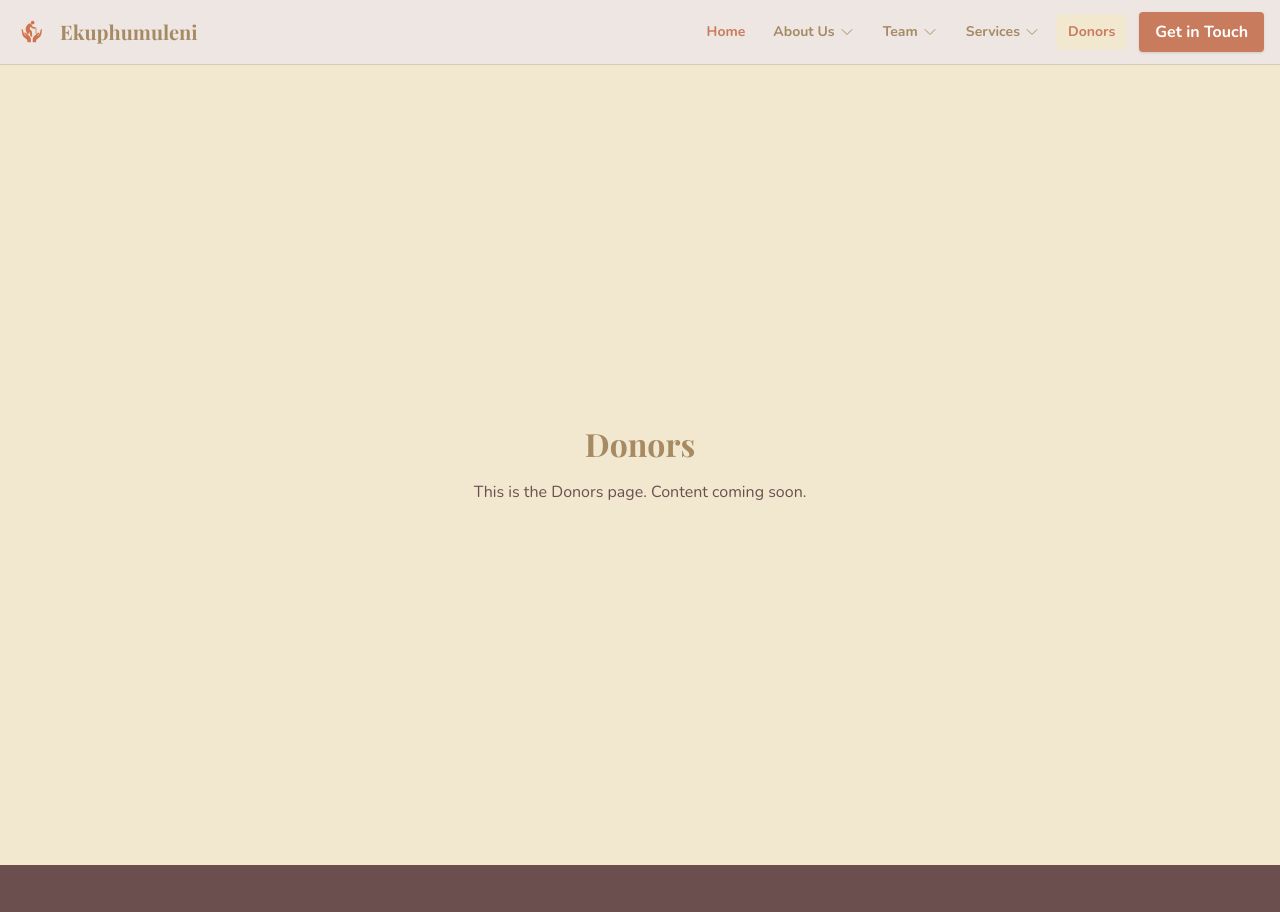
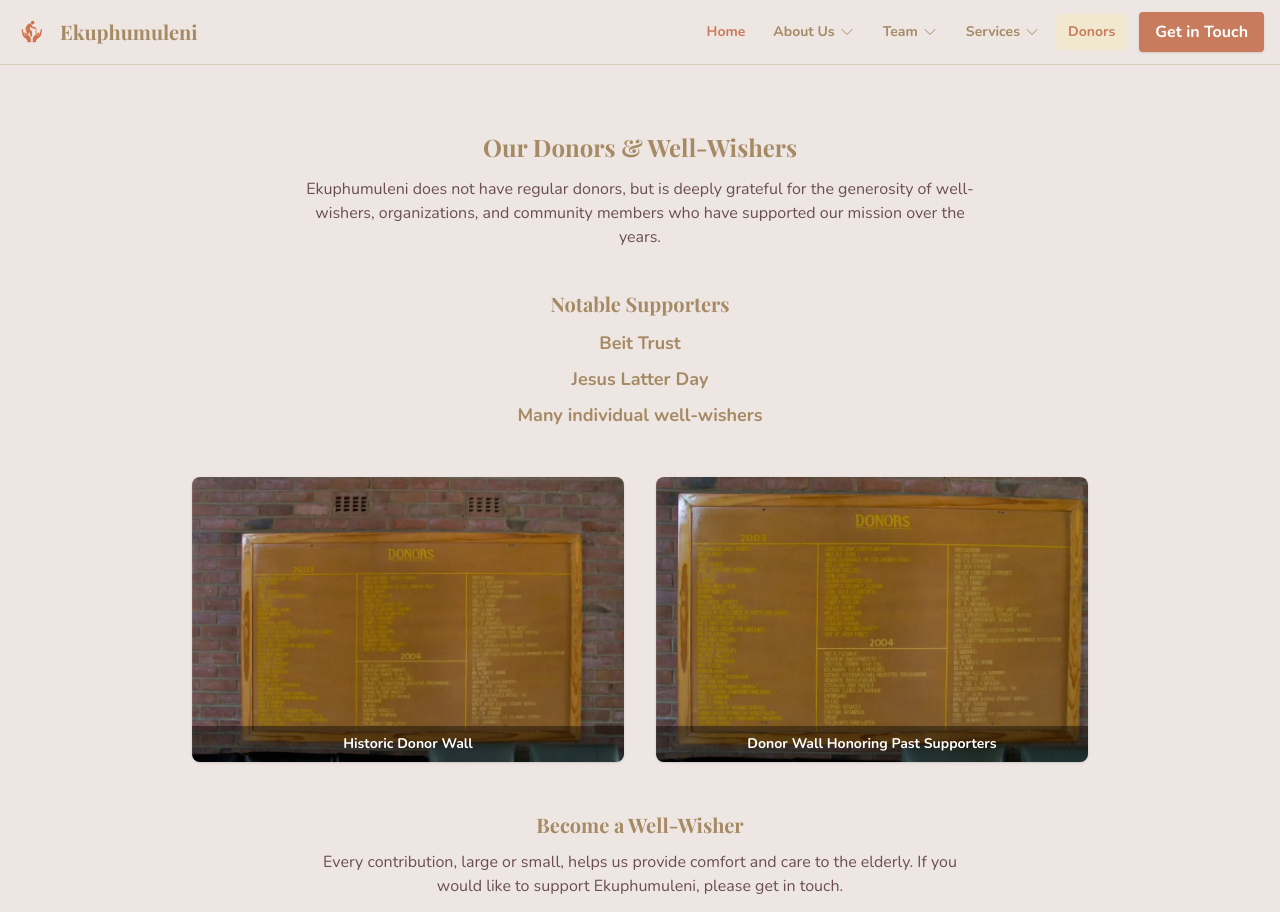
Before and after one commit to Psyfo/ekuphumuleni, a Next.js app: page /donors in a window 1280 px wide. Shown: the top 912 px of the page. Built offline with nearby package versions, Linux system fonts and the light colour scheme.

Commit message:
Refactor DonorsPage to enhance layout, add notable supporters, and include donor walls with images

```diff
--- a/src/app/(public)/donors/page.tsx
+++ b/src/app/(public)/donors/page.tsx
@@ -1,12 +1,119 @@
+'use client';
+
+import { motion, useReducedMotion, Variants } from 'framer-motion';
+import Image from 'next/image';
 import React from 'react';
 
+const container: Variants = {
+  hidden: { opacity: 0, y: 24 },
+  show: {
+    opacity: 1,
+    y: 0,
+    transition: {
+      duration: 0.7,
+      ease: 'easeOut',
+      staggerChildren: 0.12,
+      when: 'beforeChildren',
+    },
+  },
+};
+
+const item: Variants = {
+  hidden: { opacity: 0, y: 16 },
+  show: { opacity: 1, y: 0, transition: { duration: 0.5, ease: 'easeOut' } },
+};
+
 export default function DonorsPage() {
+  const prefersReducedMotion = useReducedMotion();
+
   return (
-    <main className='min-h-screen flex flex-col justify-center items-center text-center bg-background text-foreground'>
-      <h1 className='text-3xl font-bold mb-4'>Donors</h1>
-      <p className='text-lg text-muted'>
-        This is the Donors page. Content coming soon.
-      </p>
+    <main>
+      <section
+        id='donors'
+        className='py-16 px-4 bg-[var(--color-off-white)] min-h-[70vh]'
+        aria-label='Donors & Supporters'
+      >
+        <motion.div
+          className='max-w-4xl mx-auto'
+          variants={container}
+          initial='hidden'
+          whileInView='show'
+          viewport={{ once: true, amount: 0.2 }}
+        >
+          <motion.h1 variants={item} className='heading-2 text-center mb-6'>
+            Our Donors &amp; Well-Wishers
+          </motion.h1>
+          <motion.p
+            variants={item}
+            className='body-text text-center mb-10 max-w-2xl mx-auto'
+          >
+            Ekuphumuleni does not have regular donors, but is deeply grateful
+            for the generosity of well-wishers, organizations, and community
+            members who have supported our mission over the years.
+          </motion.p>
+
+          <motion.div variants={item} className='mb-12'>
+            <h2 className='heading-3 text-center mb-4'>Notable Supporters</h2>
+            <ul className='flex flex-col items-center gap-2 text-lg font-semibold text-[var(--color-earth-brown)]'>
+              <li>Beit Trust</li>
+              <li>Jesus Latter Day</li>
+              <li>Many individual well-wishers</li>
+            </ul>
+          </motion.div>
+
+          <motion.div
+            variants={item}
+            className='grid gap-8 md:grid-cols-2 mt-8'
+          >
+            {/* Donor Wall 1 */}
+            <div className='relative w-full pt-[66%] min-h-[180px] rounded-lg overflow-hidden shadow bg-[var(--color-warm-beige)]'>
+              <Image
+                src='/images/building/donor-board_01.webp'
+                alt='Donor Wall 1'
+                fill
+                sizes='(min-width:1024px) 480px, (min-width:768px) 50vw, 100vw'
+                className='object-cover'
+                unoptimized
+              />
+              <div className='absolute bottom-0 left-0 right-0 bg-black/40 text-white text-center py-2 text-sm font-semibold'>
+                Historic Donor Wall
+              </div>
+            </div>
+            {/* Donor Wall 2 */}
+            <div className='relative w-full pt-[66%] min-h-[180px] rounded-lg overflow-hidden shadow bg-[var(--color-warm-beige)]'>
+              <Image
+                src='/images/building/donor-board_02.webp'
+                alt='Donor Wall 2'
+                fill
+                sizes='(min-width:1024px) 480px, (min-width:768px) 50vw, 100vw'
+                className='object-cover'
+                unoptimized
+              />
+              <div className='absolute bottom-0 left-0 right-0 bg-black/40 text-white text-center py-2 text-sm font-semibold'>
+                Donor Wall Honoring Past Supporters
+              </div>
+            </div>
+          </motion.div>
+
+          <motion.div
+            variants={item}
+            className='mt-12 max-w-2xl mx-auto text-center'
+          >
+            <h2 className='heading-3 mb-3'>Become a Well-Wisher</h2>
+            <p className='body-text mb-4'>
+              Every contribution, large or small, helps us provide comfort and
+              care to the elderly. If you would like to support Ekuphumuleni,
+              please get in touch.
+            </p>
+            <a
+              href='/contact'
+              className='inline-block px-6 py-3 rounded font-bold bg-[var(--color-muted-terracotta)] !text-white hover:!text-white focus-visible:!text-white shadow focus-visible:outline-none focus-visible:ring-2 focus-visible:ring-[var(--color-muted-terracotta)]'
+            >
+              Contact Us
+            </a>
+          </motion.div>
+        </motion.div>
+      </section>
     </main>
   );
 }
```
